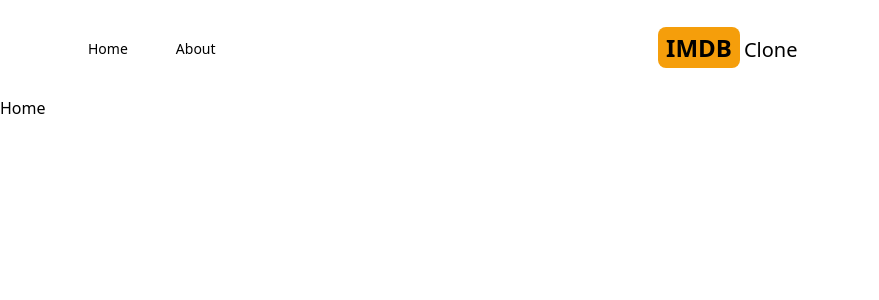
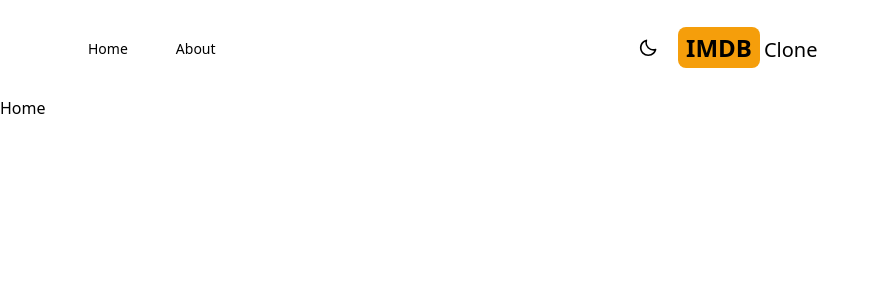
Before and after one commit to antoniomtk/imdb-clone-app, a Next.js app: page / in a window 1280 px wide. Shown: the top 300 px of the page, without its empty margins (0-879 px from the left). Built offline with nearby package versions, Linux system fonts and the light colour scheme.

Commit message:
Added light/dark mode themes and buttons switcher.

```diff
--- a/package.json
+++ b/package.json
@@ -12,6 +12,7 @@
     "eslint": "8.40.0",
     "eslint-config-next": "13.4.1",
     "next": "13.4.1",
+    "next-themes": "^0.2.1",
     "react": "18.2.0",
     "react-dom": "18.2.0",
     "react-icons": "^4.8.0"
--- /dev/null
+++ b/src/app/Providers.js
@@ -0,0 +1,15 @@
+'use client';
+
+import { ThemeProvider } from 'next-themes';
+
+const Providers = ({ children }) => {
+   return (
+      <ThemeProvider enableSystem={true} attribute='class'>
+         <div className='dark:bg-gray-900 dark:text-gray-200 light:text-gray-900 transition-colors duration-300 min-h-screen select-none'>
+            {children}
+         </div>
+      </ThemeProvider>
+   );
+};
+
+export default Providers;
--- a/src/app/layout.js
+++ b/src/app/layout.js
@@ -1,4 +1,6 @@
 import Header from '../components/Header';
+import Providers from './Providers';
+
 import './globals.css';
 
 export const metadata = {
@@ -11,11 +13,13 @@ export default function RootLayout({ children }) {
       <>
          <html lang='en'>
             <body>
-               {/* Header */}
-               <Header />
-               {/* Navbar */}
-               {/* Search Box */}
-               {children}
+               <Providers>
+                  {/* Header */}
+                  <Header />
+                  {/* Navbar */}
+                  {/* Search Box */}
+                  {children}
+               </Providers>
             </body>
          </html>
       </>
--- /dev/null
+++ b/src/components/DarkModeSwitch.js
@@ -0,0 +1,31 @@
+'use client';
+
+import { useTheme } from 'next-themes';
+import { useEffect, useState } from 'react';
+import { BiMoon } from 'react-icons/bi';
+import { MdOutlineLightMode } from 'react-icons/md';
+
+const DarkModeSwitch = () => {
+   const { systemTheme, theme, setTheme } = useTheme();
+   const [mounted, setMounted] = useState(false);
+   useEffect(() => setMounted(true), []);
+   const currentTheme = theme === 'system' ? systemTheme : theme;
+   return (
+      <>
+         {mounted &&
+            (currentTheme === 'dark' ? (
+               <MdOutlineLightMode
+                  className='text-xl cusror-pointer hover:text-amber-500'
+                  onClick={() => setTheme('light')}
+               />
+            ) : (
+               <BiMoon
+                  className='text-xl cusror-pointer hover:text-amber-500'
+                  onClick={() => setTheme('dark')}
+               />
+            ))}
+      </>
+   );
+};
+
+export default DarkModeSwitch;
--- a/src/components/Header.js
+++ b/src/components/Header.js
@@ -1,5 +1,6 @@
 import Link from 'next/link';
 import { AiFillHome, AiFillInfoCircle } from 'react-icons/ai';
+import DarkModeSwitch from './DarkModeSwitch';
 import MenuItem from './MenuItem';
 
 const Header = () => {
@@ -9,7 +10,8 @@ const Header = () => {
             <MenuItem title='Home' address='/' Icon={AiFillHome} />
             <MenuItem title='About' address='/about' Icon={AiFillInfoCircle} />
          </div>
-         <div className=''>
+         <div className='flex items-center space-x-5'>
+            <DarkModeSwitch />
             <Link href='/'>
                <h2 className='text-2xl'>
                   <span className='font-bold bg-amber-500 py-1 px-2 rounded-lg mr-1'>
--- a/tailwind.config.js
+++ b/tailwind.config.js
@@ -15,4 +15,5 @@ module.exports = {
       },
    },
    plugins: [],
-}
+   darkMode: 'class',
+};
```
Also changed, not shown: 1 other file (tests, documents, lock files or other folders). Lines whose indentation alone changed are shown as unchanged.
